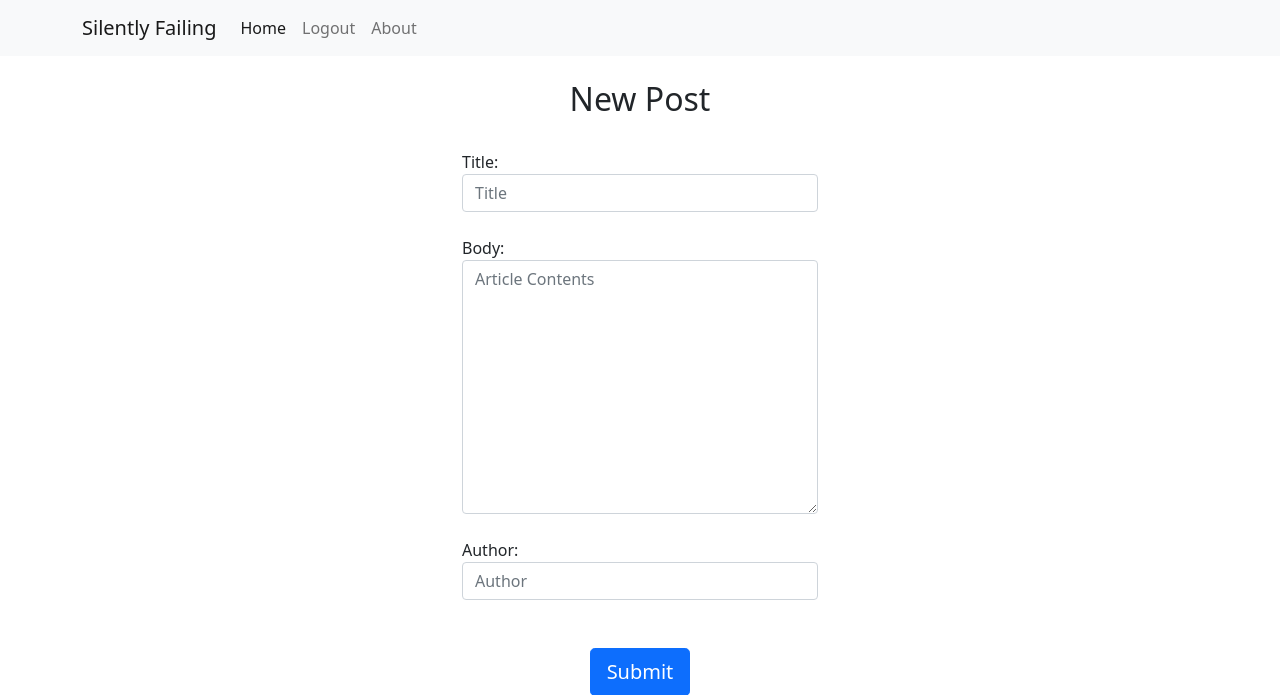
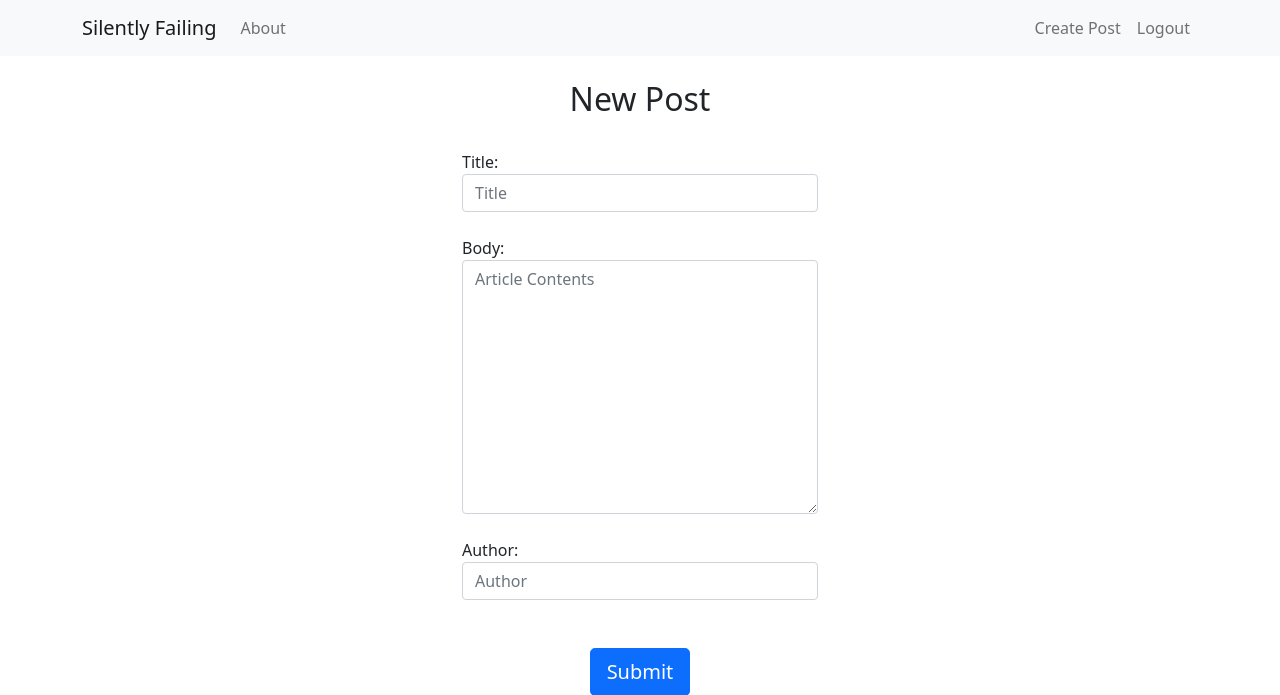
Before and after one commit to mmcintyre1/flask-crud-app, a Flask app: page /create-post in a window 1280 px wide. Shown: the top 695 px of the page. Run offline with Flask 2, Linux system fonts and the light colour scheme; the visitor is signed in with stand-in values (Sample User, id 1); parts of the project's set-up code (start-up, migrations or seed data) failed here and were passed over.

Commit message:
reworked navbar

```diff
--- a/silentlyfailing/templates/_navbar.html
+++ b/silentlyfailing/templates/_navbar.html
@@ -5,14 +5,20 @@
     </div>
     <div class="collapse navbar-collapse" id="bs-example-navbar-collapse-1">
       <ul class="navbar-nav me-auto mb-2 mb-lg-0">
-        <li class="nav-item"><a class="nav-link active" href="{{ url_for('sf.index') }}">Home</a></li>
+        <li class="nav-item"><a class="nav-link" href="#">About</a></li>
+      </ul>
+    </div>
+
+    <div class="navbar-collapse collapse w-100 order-3 dual-collapse2">
+      <ul class="navbar-nav ms-auto">
         {% if current_user.is_authenticated %}
+        <li class="nav-item"><a class="nav-link" href="{{ url_for('sf.create_post') }}">Create Post</a></li>
         <li class="nav-item"><a class="nav-link" href="{{ url_for('sf.logout') }}">Logout</a></li>
         {% else %}
         <li class="nav-item"><a class="nav-link" href="{{ url_for('sf.login') }}">Login</a></li>
         {% endif %}
-        <li class="nav-item"><a class="nav-link" href="#">About</a></li>
       </ul>
     </div>
+
   </div>
 </nav>
```
